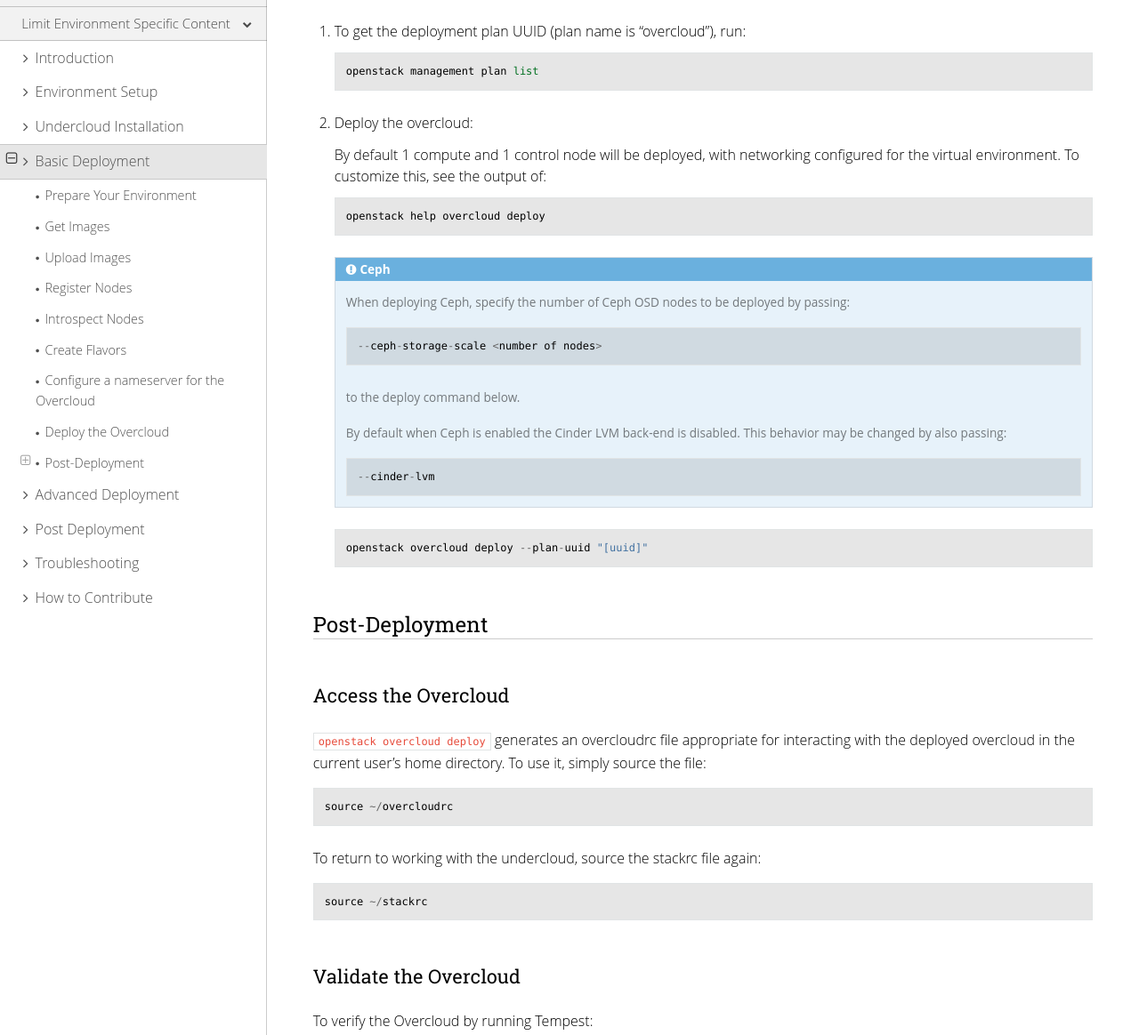
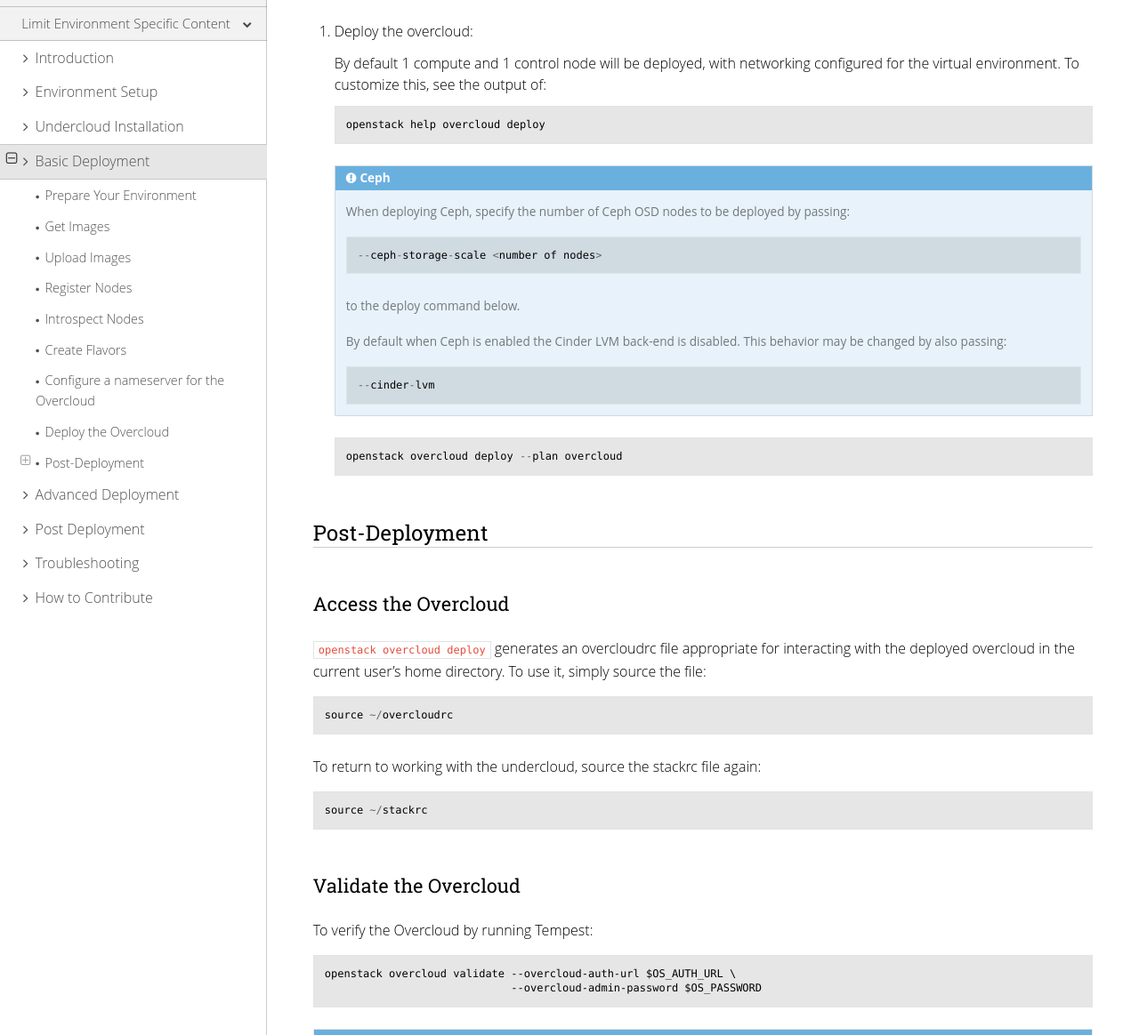
Before and after one commit to openstack-archive/instack-undercloud, a Sphinx documentation site: the page built from doc/source/basic_deployment/basic_deployment.rst, in a window 1280 px wide and 1400 px high, scrolled down 4047 px. Shown: the part 236-1400 px from the top of the window at 89% size. Built offline with Sphinx 7.4.7 and the Read the Docs theme 2.0.0, drawn with Linux system fonts in a browser that asks for light colours.

Commit message:
Updating docs following removal of --plan-uuid
--plan-uuid was removed in favor of --plan, this updates
the documentation.

Change-Id: I24b7c756ec4948c311312d45fc1c5a142a54273e
See-Also: https://gerrithub.io/#/c/239837/

```diff
--- a/doc/source/advanced_deployment/profile_matching.rst
+++ b/doc/source/advanced_deployment/profile_matching.rst
@@ -155,17 +155,17 @@
 
 Continuing with the example with only a control and compute profile:
 
-* Get the Tuskar plan id
+* Get the Tuskar plan name
 
   ::
 
-    tuskar plan-list
+    openstack management plan list
 
 * Deploy the overcloud
 
   ::
 
-    openstack overcloud deploy --control-flavor control --compute-flavor compute --plan-uuid <UUID from above>
+    openstack overcloud deploy --control-flavor control --compute-flavor compute --plan <Name or UUID from above>
 
 
 Use the flavors to scale
--- a/doc/source/basic_deployment/basic_deployment.rst
+++ b/doc/source/basic_deployment/basic_deployment.rst
@@ -270,10 +270,6 @@
           # rhel-7-server-extras-rpms
           # rhel-7-server-openstack-6.0-rpms
 
-#. To get the deployment plan UUID (plan name is "overcloud"), run::
-
-    openstack management plan list
-
 #. Deploy the overcloud:
 
    By default 1 compute and 1 control node will be deployed, with networking
@@ -298,7 +294,7 @@
 
    ::
 
-      openstack overcloud deploy --plan-uuid "[uuid]"
+      openstack overcloud deploy --plan overcloud
 
 
 
@@ -356,4 +352,4 @@
 
 #. Deploy the Overcloud again::
 
-    openstack overcloud deploy --plan-uuid "[uuid]"
+    openstack overcloud deploy --plan "[uuid]"
--- a/doc/source/post_deployment/scale_out.rst
+++ b/doc/source/post_deployment/scale_out.rst
@@ -10,12 +10,12 @@
    The role is specified including the role version. Both role names
    and role versions can be listed with command::
 
-       tuskar role-list
+       openstack role list
 
 
 And then re-deploy the Overcloud with the updated plan::
 
-    openstack overcloud deploy --plan-uuid $PLAN_UUID
+    openstack overcloud deploy --plan $PLAN_UUID
 
 .. note::
    Scaling out assumes that newly added nodes has already been
```
